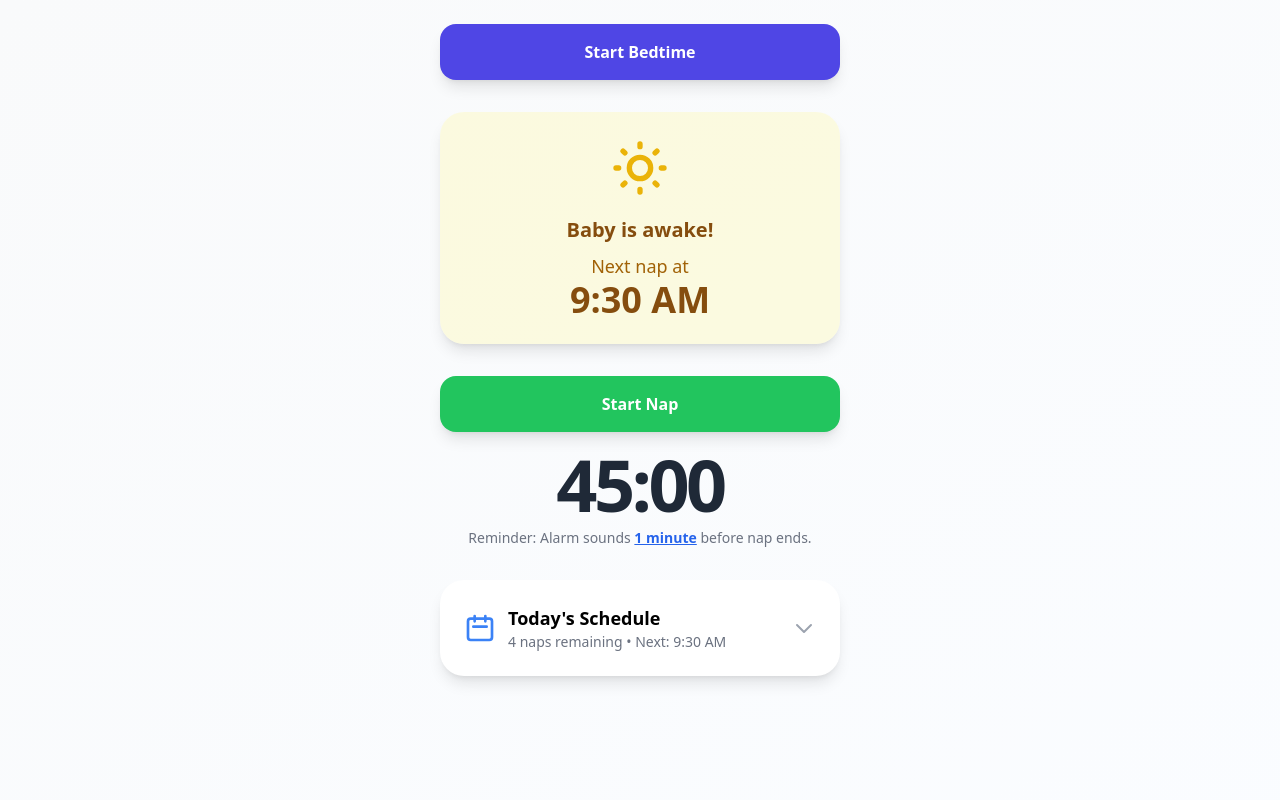
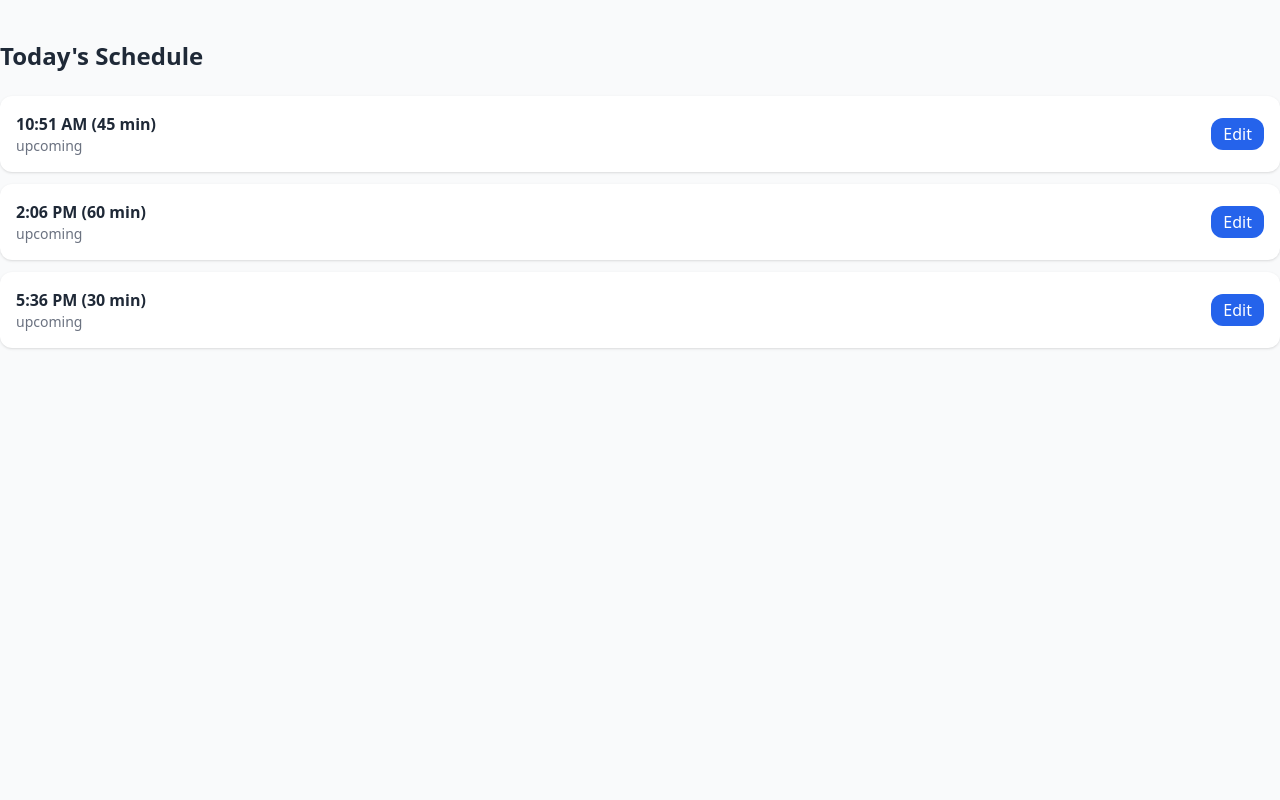
Before and after one commit to chandlershortlidge/baby_timer_app, a Flask app: page / in a window 1280 px wide. Run offline with Flask 3, Linux system fonts and the light colour scheme; data that the repository does not hold is empty; parts of the project's set-up code (start-up, migrations or seed data) failed here and were passed over; some libraries are stand-ins or nearby versions.

Commit message:
updated index.html

```diff
--- a/static/js/script.js
+++ b/static/js/script.js
@@ -12,7 +12,6 @@ document.addEventListener('DOMContentLoaded', function() {
     let napTimerInterval = null;
     let napEndTime = 0;
 
-    // --- Element Getters (Define all element variables here) ---
     const bedtimeBtn = document.getElementById('bedtime-btn');
     const statusCard = document.getElementById('status-card');
     const statusIconContainer = document.getElementById('status-icon-container');
@@ -27,7 +26,7 @@ document.addEventListener('DOMContentLoaded', function() {
     const napTimerDisplay = document.getElementById('nap-timer-display');
     const scheduleHeader = document.getElementById('schedule-header');
     const scheduleList = document.getElementById('schedule-list');
-    const scheduleSummary = document.getElementById('schedule-summary'); // Added for safety
+    const scheduleSummary = document.getElementById('schedule-summary');
     const scheduleToggleIcon = document.getElementById('schedule-toggle-icon');
     const editModal = document.getElementById('edit-nap-modal');
     const editModalTitle = document.getElementById('edit-modal-title');
@@ -80,9 +79,7 @@ document.addEventListener('DOMContentLoaded', function() {
 
     if (scheduleList) {
         scheduleList.addEventListener('click', (event) => {
-            console.log("Click detected inside the schedule list. Target:", event.target); // <-- ADD THIS LINE
             if (event.target.classList.contains('edit-nap-btn')) {
-                console.log("The EDIT button was clicked."); // <-- ADD THIS LINE
                 const napIndex = parseInt(event.target.dataset.napIndex, 10);
                 const napToEdit = appState.naps.find(n => n.nap_index === napIndex);
                 if (napToEdit) {
@@ -92,8 +89,14 @@ document.addEventListener('DOMContentLoaded', function() {
         });
     }
 
-    if (saveBtn) {
-        saveBtn.addEventListener('click', () => {
+    // Attach listeners for modal buttons
+    if (saveBtn) saveBtn.addEventListener('click', handleSaveEdit);
+    if (cancelBtn) cancelBtn.addEventListener('click', closeEditModal);
+
+    // --- Core Functions ---
+
+    function handleSaveEdit() {
+        if (!durationInput) return; // Safety check
         const newDurationMin = parseInt(durationInput.value, 10);
         if (isNaN(newDurationMin) || newDurationMin <= 0) {
             alert("Please enter a valid duration in minutes.");
@@ -114,20 +117,12 @@ document.addEventListener('DOMContentLoaded', function() {
             }
         })
         .catch(console.error);
-        });
     }
-
-    if (cancelBtn) {
-        cancelBtn.addEventListener('click', closeEditModal);
-    }
-
-    // --- Core Functions ---
 
     async function fetchTodaySchedule() {
         try {
             const response = await fetch('/api/day/today');
             const data = await response.json();
-
             if (data.status === 'not_found') {
                 console.log("No schedule found for today. Ready to start a new day.");
                 appState.day = null;
@@ -135,7 +130,6 @@ document.addEventListener('DOMContentLoaded', function() {
                 renderSchedule();
                 return;
             }
-
             console.log("Received schedule data:", data);
             appState.day = data.day;
             appState.naps = data.naps;
@@ -149,7 +143,6 @@ document.addEventListener('DOMContentLoaded', function() {
 
     function renderSchedule() {
         if (!scheduleList || !scheduleSummary || !statusMessage || !nextNapContainer) return;
-
         scheduleList.innerHTML = '';
         if (!appState.day) {
             statusMessage.textContent = "Ready to start the day!";
@@ -157,12 +150,10 @@ document.addEventListener('DOMContentLoaded', function() {
             nextNapContainer.style.display = 'none';
             return;
         }
-
         nextNapContainer.style.display = 'block';
         let lastEventEndTime = new Date(appState.day.first_wake_at);
         let nextUpcomingNapTime = null;
         const WAKE_WINDOWS_MIN = [120, 150, 150, 180];
-
         appState.naps.forEach((nap, index) => {
             const li = document.createElement('li');
             li.className = "flex items-center justify-between p-4 bg-gray-50 rounded-xl";
@@ -188,15 +179,12 @@ document.addEventListener('DOMContentLoaded', function() {
             const napEndAt = nap.actual_end_at ? new Date(nap.actual_end_at) : new Date(displayTime.getTime() + durationSec * 1000);
             lastEventEndTime = napEndAt;
         });
-
         const remainingNaps = appState.naps.filter(n => n.status === 'upcoming').length;
         scheduleSummary.textContent = `${remainingNaps} naps remaining • Next: ${formatTime(nextUpcomingNapTime)}`;
-
         if (napTimerInterval) {
             clearInterval(napTimerInterval);
             napTimerInterval = null;
         }
-
         if (appState.currentNap) {
             setBabyStatus(true, new Date(new Date(appState.currentNap.actual_start_at).getTime() + (appState.currentNap.adjusted_duration_sec || appState.currentNap.planned_duration_sec) * 1000));
             napControlBtn.textContent = 'Stop Nap';
@@ -297,30 +285,40 @@ document.addEventListener('DOMContentLoaded', function() {
         napTimerDisplay.textContent = `${String(minutes).padStart(2, '0')}:${String(seconds).padStart(2, '0')}`;
     }
 
+    /**
+     * Opens the edit modal and populates it with data from the selected nap.
+     * @param {object} nap - The nap object from appState to be edited.
+     */
     function openEditModal(nap) {
-        console.log("openEditModal function was called for nap:", nap); // <-- ADD THIS LINE
-
-        // Let's inspect the elements right before we use them
-        console.log("editModal:", editModal); // <-- ADD THIS LINE
-        console.log("editModalTitle:", editModalTitle); // <-- ADD THIS LINE
-        console.log("durationInput:", durationInput); // <-- ADD THIS LINE
         if (!editModal || !editModalTitle || !durationInput) {
-            console.error("One or more modal elements were not found! Check your HTML IDs."); // <-- ADD THIS LINE
+            console.error("One or more modal elements were not found! Check your HTML IDs.");
             return;
         }
+
+        // Store the index of the nap being edited
         currentlyEditingNapIndex = nap.nap_index;
+
+        // Populate the modal with the nap's data
         editModalTitle.textContent = `Edit Nap ${nap.nap_index} Duration`;
         const currentDuration = nap.adjusted_duration_sec || nap.planned_duration_sec;
         durationInput.value = Math.round(currentDuration / 60);
+
+        // Show the modal
         editModal.classList.remove('hidden');
     }
 
+    /**
+     * Closes the edit modal and resets the editing state.
+     */
     function closeEditModal() {
         if (!editModal) return;
         currentlyEditingNapIndex = null;
         editModal.classList.add('hidden');
     }
 
+    /**
+     * Validates the input from the edit modal and sends the update to the backend.
+     */
     function formatTime(date) {
         if (!date || isNaN(new Date(date))) return 'N/A';
         return new Date(date).toLocaleTimeString('en-US', { hour: 'numeric', minute: '2-digit', hour12: true });
@@ -328,4 +326,21 @@ document.addEventListener('DOMContentLoaded', function() {
 
     // --- Initial Load ---
     fetchTodaySchedule();
+
+    // --- Optional modal quality-of-life ---
+    if (editModal) {
+        // Close modal when clicking the dark overlay
+        editModal.addEventListener('click', (e) => {
+            if (e.target.id === 'edit-nap-modal') {
+                closeEditModal();
+            }
         });
+    }
+
+    // Close modal when pressing the Escape key
+    document.addEventListener('keydown', (e) => {
+        if (e.key === 'Escape' && !editModal.classList.contains('hidden')) {
+            closeEditModal();
+        }
+    });
+});
--- a/templates/index.html
+++ b/templates/index.html
@@ -1,110 +1,125 @@
-{% extends "base.html" %}
+<!DOCTYPE html>
+<html lang="en">
+<head>
+  <meta charset="UTF-8" />
+  <title>Nap Tracker</title>
+  <meta name="viewport" content="width=device-width, initial-scale=1" />
+  <script src="https://cdn.tailwindcss.com"></script>
+</head>
+<body class="bg-gray-50 text-gray-800">
 
-{% block content %}
-<main>
-    <!-- Main Bedtime Button -->
-    <div class="mb-8">
-        <button id="bedtime-btn" class="w-full bg-indigo-600 text-white font-bold py-4 px-6 rounded-2xl shadow-lg hover:bg-indigo-700 transition-colors">
-            Start Bedtime
+  <div class="container mx-auto py-10">
+    <h1 class="mb-6 text-2xl font-bold">Today's Schedule</h1>
+
+    <!-- Example schedule items -->
+    <div class="space-y-3">
+      <div class="flex items-center justify-between rounded-xl bg-white p-4 shadow">
+        <div>
+          <p class="font-semibold">10:51 AM (45 min)</p>
+          <p class="text-sm text-gray-500">upcoming</p>
+        </div>
+        <button onclick="openEditModal(this)"
+                data-duration="45"
+                class="rounded-xl bg-blue-600 px-3 py-1 text-white hover:bg-blue-700">
+          Edit
         </button>
       </div>
-
-    <!-- Dynamic Status Display -->
-    <div id="status-card" class="bg-yellow-100/50 rounded-3xl p-6 text-center shadow-lg">
-        <div id="status-icon-container" class="w-16 h-16 mx-auto text-yellow-500">
-            <!-- Awake Icon (Sun) -->
-            <svg id="awake-icon" xmlns="http://www.w3.org/2000/svg" fill="none" viewBox="0 0 24 24" stroke="currentColor">
-                <path stroke-linecap="round" stroke-linejoin="round" stroke-width="2" d="M12 3v1m0 16v1m9-9h-1M4 12H3m15.364 6.364l-.707-.707M6.343 6.343l-.707-.707m12.728 0l-.707.707M6.343 17.657l-.707.707M16 12a4 4 0 11-8 0 4 4 0 018 0z" />
-            </svg>
-            <!-- Asleep Icon (Moon) - initially hidden -->
-            <svg id="asleep-icon" xmlns="http://www.w3.org/2000/svg" class="hidden" fill="none" viewBox="0 0 24 24" stroke="currentColor">
-                <path stroke-linecap="round" stroke-linejoin="round" stroke-width="2" d="M20.354 15.354A9 9 0 018.646 3.646 9.003 9.003 0 0012 21a9.003 9.003 0 008.354-5.646z" />
-            </svg>
+      <div class="flex items-center justify-between rounded-xl bg-white p-4 shadow">
+        <div>
+          <p class="font-semibold">2:06 PM (60 min)</p>
+          <p class="text-sm text-gray-500">upcoming</p>
         </div>
-        <h2 id="status-message" class="text-xl font-bold mt-4 text-yellow-800">Baby is awake!</h2>
-        <div id="next-nap-container">
-            <p id="next-event-label" class="text-lg text-yellow-700 mt-2">Next nap at</p>
-            <p id="next-event-time" class="text-4xl font-extrabold text-yellow-800">9:30 AM</p>
+        <button onclick="openEditModal(this)"
+                data-duration="60"
+                class="rounded-xl bg-blue-600 px-3 py-1 text-white hover:bg-blue-700">
+          Edit
+        </button>
       </div>
+      <div class="flex items-center justify-between rounded-xl bg-white p-4 shadow">
+        <div>
+          <p class="font-semibold">5:36 PM (30 min)</p>
+          <p class="text-sm text-gray-500">upcoming</p>
         </div>
-
-    <!-- Nap Controls -->
-    <div class="mt-8 space-y-4">
-        <div id="nap-action-section" class="text-center">
-            <button id="nap-control-btn" class="w-full bg-green-500 text-white font-bold py-4 px-6 rounded-2xl shadow-lg hover:bg-green-600 transition-colors">
-                Start Nap
+        <button onclick="openEditModal(this)"
+                data-duration="30"
+                class="rounded-xl bg-blue-600 px-3 py-1 text-white hover:bg-blue-700">
+          Edit
         </button>
-            <!-- Nap Timer (initially hidden) -->
-            <div id="nap-timer-container" class="mt-4">
-                <p id="nap-timer-display" class="text-7xl font-bold text-gray-800 tracking-tighter">45:00</p>
-                <p id="nap-reminder-indicator" class="text-sm text-gray-500 mt-2">
-                    Reminder: Alarm sounds
-                    <a href="#" class="underline font-semibold text-blue-600">1 minute</a>
-                    before nap ends.
-                </p>
       </div>
     </div>
   </div>
 
-    <!-- Today's Schedule -->
-    <div class="mt-8 bg-white rounded-3xl p-6 shadow-lg">
-        <div id="schedule-header" class="flex justify-between items-center cursor-pointer">
-            <div class="flex items-center space-x-3">
-                <svg xmlns="http://www.w3.org/2000/svg" class="h-8 w-8 text-blue-500" fill="none" viewBox="0 0 24 24" stroke="currentColor">
-                    <path stroke-linecap="round" stroke-linejoin="round" stroke-width="2" d="M8 7V3m8 4V3m-9 8h10M5 21h14a2 2 0 002-2V7a2 2 0 00-2-2H5a2 2 0 00-2 2v12a2 2 0 002 2z" />
-                </svg>
-                <div>
-                    <h3 class="text-lg font-bold">Today's Schedule</h3>
-                    <p class="text-sm text-gray-500" id="schedule-summary">4 naps remaining • Next: 9:30 AM</p>
-                </div>
-            </div>
-            <svg id="schedule-toggle-icon" xmlns="http://www.w3.org/2000/svg" class="h-6 w-6 text-gray-400 transform rotate-0 transition-transform" fill="none" viewBox="0 0 24 24" stroke="currentColor">
-                <path stroke-linecap="round" stroke-linejoin="round" stroke-width="2" d="M19 9l-7 7-7-7" />
-            </svg>
-        </div>
+  <!-- Edit Nap Modal -->
+  <div id="edit-nap-modal"
+       class="fixed inset-0 z-50 hidden"
+       role="dialog" aria-modal="true" aria-labelledby="edit-modal-title">
+    <!-- overlay -->
+    <div class="absolute inset-0 bg-black/50" onclick="closeEditModal()"></div>
 
-        <!-- This is a placeholder for the detailed schedule, which will be populated dynamically -->
-        <ul id="schedule-list" class="mt-6 space-y-3 hidden">
-            <!-- Example Schedule Item 1 -->
-            <li class="flex items-center justify-between p-4 bg-gray-50 rounded-xl">
-                <div class="flex items-center space-x-4">
-                    <div class="w-2 h-2 rounded-full bg-green-400"></div>
-                    <div>
-                        <p class="font-semibold text-gray-800">9:30 AM <span class="text-sm font-normal text-gray-500">(45 min)</span></p>
-                        <p class="text-xs text-green-600 font-medium">Upcoming</p>
-                    </div>
-                </div>
-                <button class="edit-nap-btn text-sm font-semibold text-blue-600 hover:text-blue-800">Edit</button>
-            </li>
-            <!-- Example Schedule Item 2 -->
-            <li class="flex items-center justify-between p-4 bg-gray-50 rounded-xl">
-                <div class="flex items-center space-x-4">
-                    <div class="w-2 h-2 rounded-full bg-blue-400"></div>
-                    <div>
-                        <p class="font-semibold text-gray-800">1:00 PM <span class="text-sm font-normal text-gray-500">(1 hr 30 min)</span></p>
-                        <p class="text-xs text-blue-600 font-medium">Upcoming</p>
-                    </div>
-                </div>
-                <button class="edit-nap-btn text-sm font-semibold text-blue-600 hover:text-blue-800">Edit</button>
-            </li>
-        </ul>
-    </div>
+    <!-- panel -->
+    <div class="relative mx-auto mt-24 w-11/12 max-w-md rounded-2xl bg-white p-6 shadow-xl">
+      <h3 id="edit-modal-title" class="text-lg font-semibold text-gray-800">
+        Edit Nap Duration
+      </h3>
 
-    <!-- Edit Nap Modal (initially hidden) -->
-    <div id="edit-nap-modal" class="hidden fixed inset-0 bg-gray-600 bg-opacity-50 overflow-y-auto h-full w-full z-50">
-        <div class="relative top-20 mx-auto p-5 border w-96 shadow-lg rounded-md bg-white">
-            <div class="mt-3 text-center">
-                <h3 class="text-lg leading-6 font-medium text-gray-900" id="edit-modal-title">Edit Nap Duration</h3>
-                <div class="mt-2 px-7 py-3">
-                    <p class="text-sm text-gray-500 mb-4">Enter the new duration for the nap in minutes.</p>
-                    <input type="number" id="edit-nap-duration-input" class="w-full px-3 py-2 text-gray-700 border rounded-lg focus:outline-none" />
-                </div>
-                <div class="items-center px-4 py-3 space-x-4">
-                    <button id="cancel-edit-btn" class="px-4 py-2 bg-gray-200 text-gray-800 rounded-md hover:bg-gray-300">Cancel</button>
-                    <button id="save-edit-btn" class="px-4 py-2 bg-blue-500 text-white rounded-md hover:bg-blue-600">Save Changes</button>
+      <label for="edit-nap-duration-input" class="mt-4 block text-sm text-gray-600">
+        Duration (minutes)
+      </label>
+      <input
+        id="edit-nap-duration-input"
+        type="number" min="1" step="1"
+        class="mt-1 w-full rounded-xl border border-gray-300 p-3 focus:outline-none focus:ring"
+        placeholder="e.g. 45"
+      />
+
+      <div class="mt-6 flex justify-end gap-3">
+        <button id="cancel-edit-btn"
+                class="rounded-xl bg-gray-100 px-4 py-2 text-gray-700 hover:bg-gray-200">
+          Cancel
+        </button>
+        <button id="save-edit-btn"
+                class="rounded-xl bg-blue-600 px-4 py-2 font-semibold text-white hover:bg-blue-700">
+          Save
+        </button>
       </div>
     </div>
   </div>
-    </div>
-</main>
-{% endblock %}
+
+  <!-- Script -->
+  <script>
+    function openEditModal(btn) {
+      const modalEl   = document.getElementById('edit-nap-modal');
+      const inputEl   = document.getElementById('edit-nap-duration-input');
+      const cancelBtn = document.getElementById('cancel-edit-btn');
+      const saveBtn   = document.getElementById('save-edit-btn');
+
+      if (!modalEl || !inputEl) {
+        console.error('Modal elements not found!');
+        return;
+      }
+
+      // Show modal
+      modalEl.classList.remove('hidden');
+
+      // Prefill with existing duration
+      if (btn && btn.dataset.duration) {
+        inputEl.value = btn.dataset.duration;
+      }
+
+      // Cancel closes modal
+      cancelBtn.onclick = () => modalEl.classList.add('hidden');
+
+      // Save (for now just logs and closes)
+      saveBtn.onclick = () => {
+        console.log("New duration:", inputEl.value);
+        modalEl.classList.add('hidden');
+      };
+    }
+
+    function closeEditModal() {
+      const modalEl = document.getElementById('edit-nap-modal');
+      if (modalEl) modalEl.classList.add('hidden');
+    }
+  </script>
+</body>
+</html>
```
Lines whose indentation alone changed are shown as unchanged.
